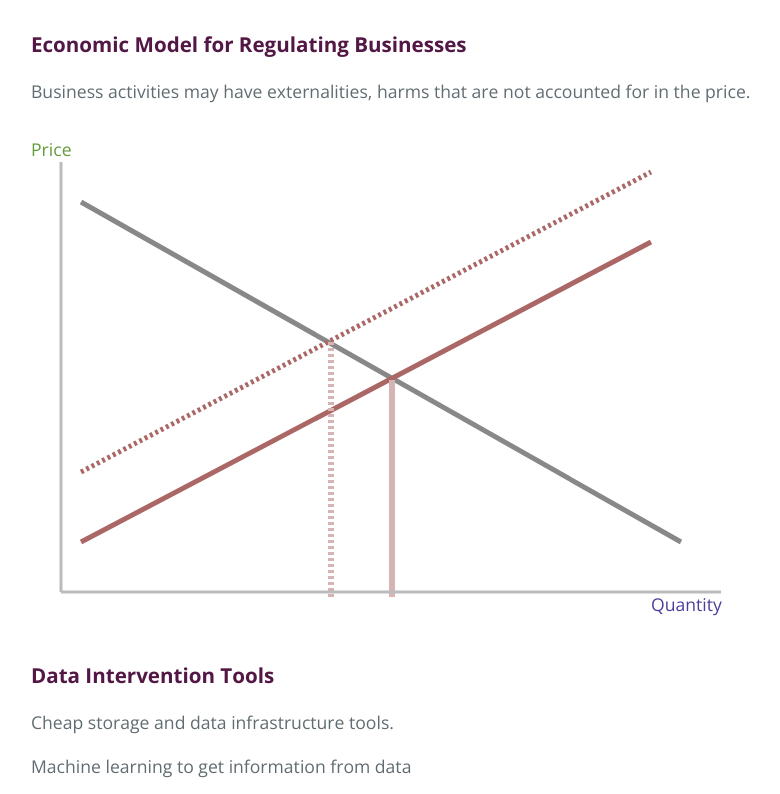
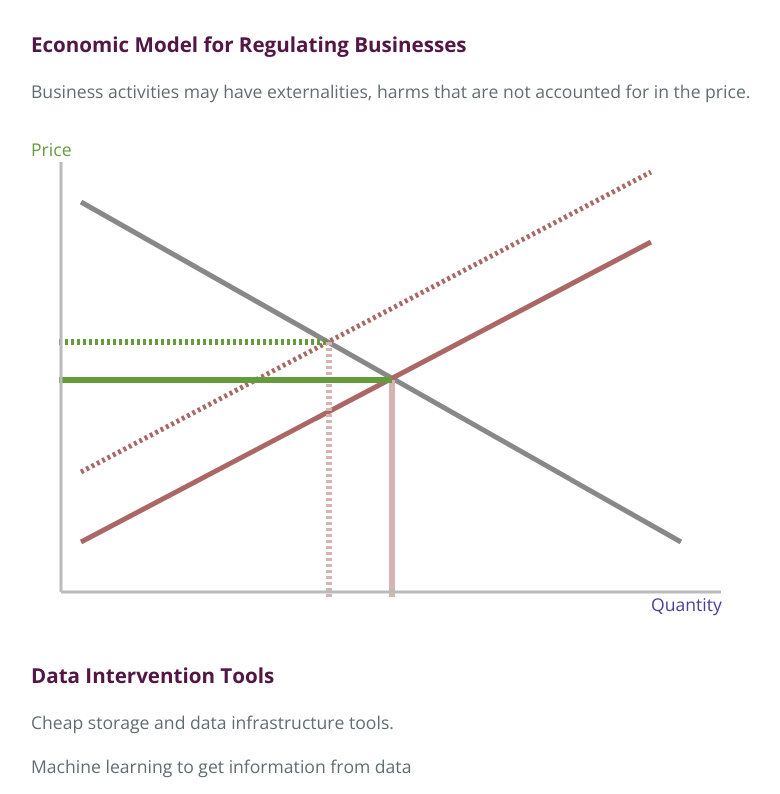
Before and after one commit to mirthbottle/dataintervention, a plain HTML site: page index.html in a window 1280 px wide. Shown: the part 426-1220 px from the top of the page, without its empty margins (193-973 px from the left). Drawn offline with nearby package versions, Linux system fonts and the light colour scheme.

Commit message:
added prices

```diff
--- a/index.html
+++ b/index.html
@@ -78,7 +78,7 @@ Data Intervention Tools</h3>
       .attr("stroke-width", 5)
       .attr("stroke", "#aa6765");
 
-       var supplyex = svgCont.append("line")
+      var supplyex = svgCont.append("line")
       .attr("x1", 50)
       .attr("y1", 350)
       .attr("x2", 620)
@@ -87,7 +87,7 @@ Data Intervention Tools</h3>
       .attr("stroke-width", 5)
       .attr("stroke", "#aa6765");
 
-       var quantity = svgCont.append("line")
+      var quantity = svgCont.append("line")
       .attr("x1", 361)
       .attr("y1", 258)
       .attr("x2", 361)
@@ -96,13 +96,32 @@ Data Intervention Tools</h3>
       .attr("stroke", "#D5B4B3");
 
       var quantityex = svgCont.append("line")
-      .attr("x1", 300)
+      .attr("x1", 298)
       .attr("y1", 220)
-      .attr("x2", 300)
+      .attr("x2", 298)
       .attr("y2", 475)
       .style("stroke-dasharray", ("3, 3"))
       .attr("stroke-width", 6)
       .attr("stroke", "#D5B4B3");
+
+
+      var price = svgCont.append("line")
+      .attr("x1", 28)
+      .attr("y1", 258)
+      .attr("x2", 361)
+      .attr("y2", 258)
+      .attr("stroke-width", 6)
+      .attr("stroke", "#639B3D");
+
+      var priceex = svgCont.append("line")
+      .attr("x1", 28)
+      .attr("y1", 220)
+      .attr("x2", 298)
+      .attr("y2", 220)
+      .style("stroke-dasharray", ("3, 3"))
+      .attr("stroke-width", 6)
+      .attr("stroke", "#639B3D");
+
 
       var yaxis = svgCont.append("line")
       .attr("x1", 30)
```
